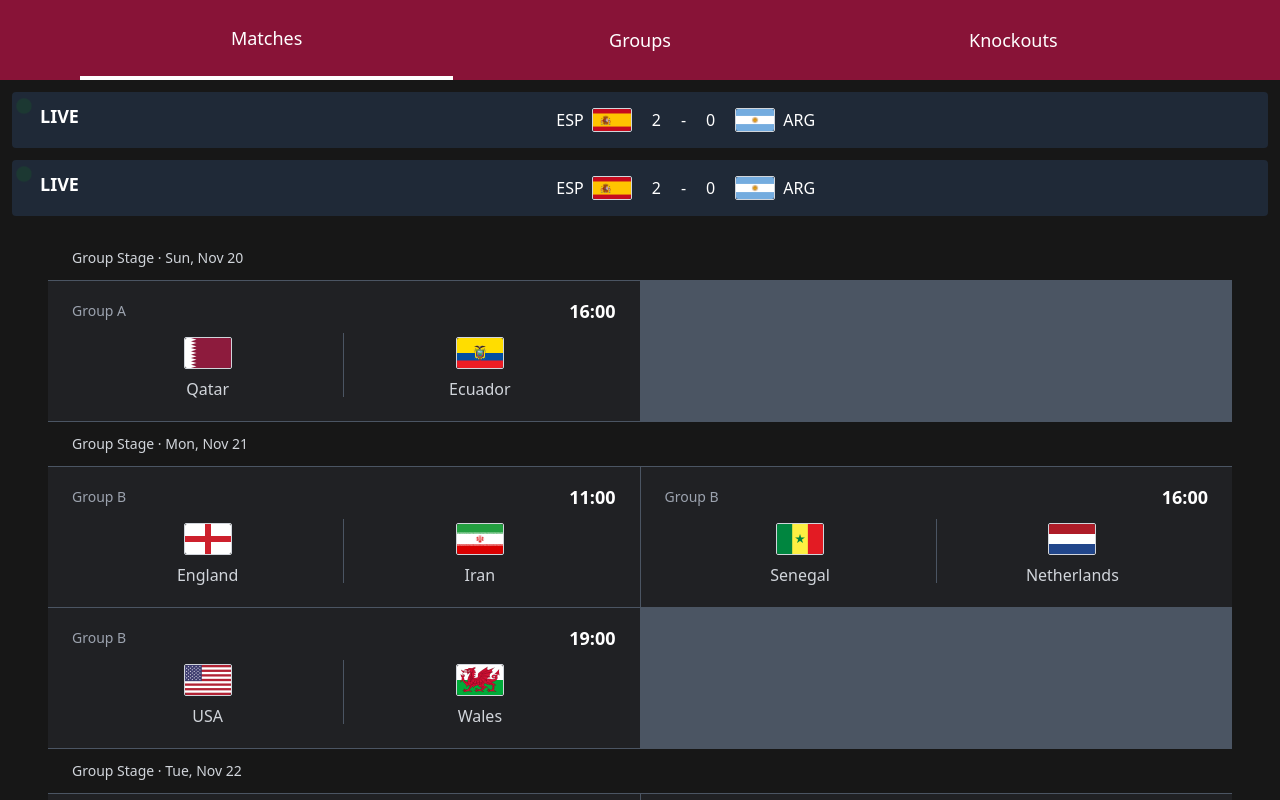
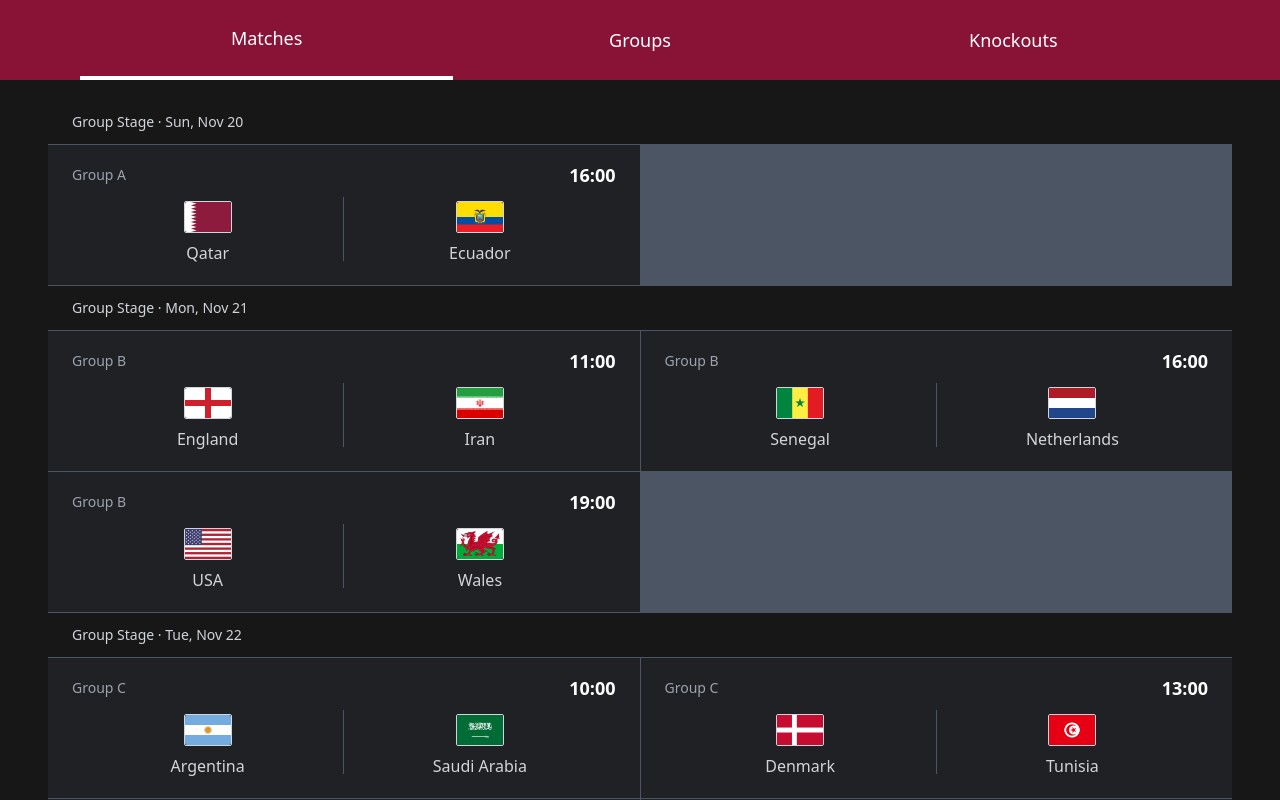
Before and after one commit to erikbg7/world-cup-microapp, a Next.js app: page /matches in a window 1280 px wide. Built offline with nearby package versions, Linux system fonts and the light colour scheme.

Commit message:
add live score mock

```diff
--- a/src/components/LiveScore.tsx
+++ b/src/components/LiveScore.tsx
@@ -1,61 +1,49 @@
-import { TEAMS } from '../config/teams';
 import TeamDetails from './TeamDetails';
+// import { LIVE_SCORES, ILiveMatch } from '../config/liveScore';
+import { ILiveMatch } from '../config/liveScore';
+const LIVE_SCORES: any = [];
 
 const LiveScore = () => {
   return (
     <>
-      <div className="flex items-center bg-gray-800 rounded mt-3 mx-3">
+      {LIVE_SCORES.length > 0 ? (
+        <>
+          {LIVE_SCORES.map((liveMatch: ILiveMatch) => (
+            <div
+              key={liveMatch.team1.fifaCode + liveMatch.team2.fifaCode}
+              className="flex items-center bg-gray-800 rounded mt-3 mx-3"
+            >
               <div className="flex  justify-end mb-2 Light p-2">
                 <span className="animate-ping rounded h-2 w-2 bg-liveIndicator" />
                 <span className="text-lg mx-2 font-bold px-1">LIVE</span>
               </div>
+
               <div className="flex w-full p-2  items-center">
                 <TeamDetails
-            name={TEAMS.Spain.fifaCode}
-            flag={TEAMS.Spain.flag}
+                  name={liveMatch.team1.fifaCode}
+                  flag={liveMatch.team1.flag}
                   flagClassName="h-6 w-10"
                   nameClassName="hidden xs:block"
                   wrapperClassName="flex-row-reverse"
                 />
-          <span className="px-3">2</span>
+                <span className="px-3">{liveMatch.team2.score}</span>
               </div>
               <span>-</span>
               <div className="flex w-full p-2  items-center">
-          <span className="px-3">0</span>
+                <span className="px-3">{liveMatch.team2.score}</span>
                 <TeamDetails
-            name={TEAMS.Argentina.fifaCode}
-            flag={TEAMS.Argentina.flag}
+                  name={liveMatch.team2.fifaCode}
+                  flag={liveMatch.team2.flag}
                   flagClassName="h-6 w-10"
                   nameClassName="hidden xs:block"
                 />
               </div>
             </div>
-      <div className="flex items-center bg-gray-800 rounded mt-3 mx-3">
-        <div className="flex  justify-end mb-2 Light p-2">
-          <span className="animate-ping rounded h-2 w-2 bg-liveIndicator" />
-          <span className="text-lg mx-2 font-bold px-1">LIVE</span>
-        </div>
-        <div className="flex w-full p-2 items-center">
-          <TeamDetails
-            name={TEAMS.Spain.fifaCode}
-            flag={TEAMS.Spain.flag}
-            flagClassName="h-6 w-10"
-            wrapperClassName="flex-row-reverse"
-            nameClassName="hidden xs:block"
-          />
-          <span className="px-3">2</span>
-        </div>
-        <span>-</span>
-        <div className="flex w-full p-2 items-center">
-          <span className="px-3">0</span>
-          <TeamDetails
-            name={TEAMS.Argentina.fifaCode}
-            flag={TEAMS.Argentina.flag}
-            flagClassName="h-6 w-10"
-            nameClassName="hidden xs:block"
-          />
-        </div>
-      </div>
+          ))}
+        </>
+      ) : (
+        <></>
+      )}
     </>
   );
 };
--- /dev/null
+++ b/src/config/liveScore.ts
@@ -0,0 +1,42 @@
+import { ITeam } from './teams';
+
+interface ILiveTeam extends ITeam {
+  score: number;
+}
+
+interface ILiveMatch {
+  team1: ILiveTeam;
+  team2: ILiveTeam;
+}
+const LIVE_SCORES = [
+  {
+    team1: {
+      name: 'Spain',
+      fifaCode: 'ESP',
+      flag: '/flags/es.webp',
+      score: 0,
+    },
+    team2: {
+      name: 'Germany',
+      fifaCode: 'GER',
+      flag: '/flags/de.webp',
+      score: 0,
+    },
+  },
+  {
+    team1: {
+      name: 'Japan',
+      fifaCode: 'JPN',
+      flag: '/flags/jp.webp',
+    },
+    team2: {
+      name: 'Spain',
+      fifaCode: 'ESP',
+      flag: '/flags/es.webp',
+      score: 0,
+    },
+  },
+];
+
+export { LIVE_SCORES };
+export type { ILiveMatch };
```
Lines whose indentation alone changed are shown as unchanged.
